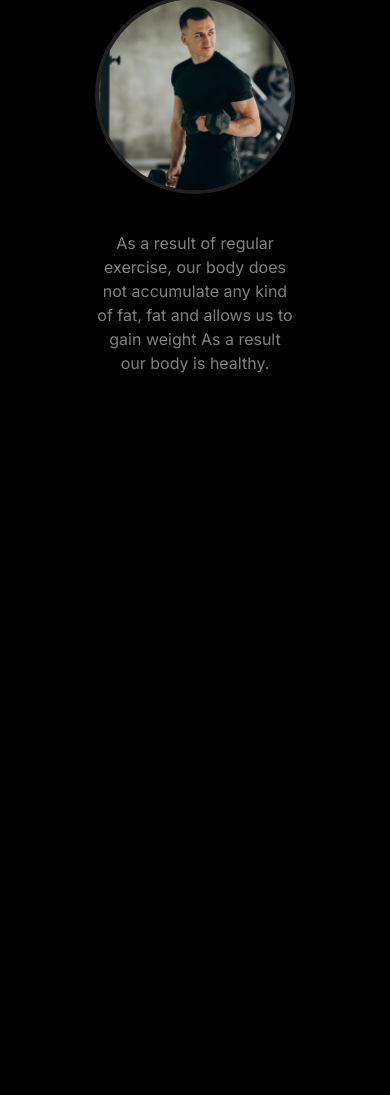
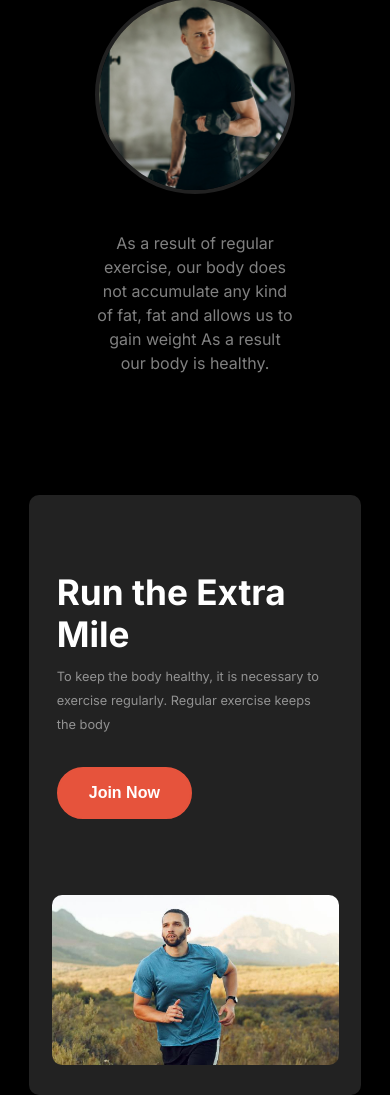
Before and after one commit to abarman079/fitness_site, a plain HTML site: page index.html in a window 390 px wide. Shown: the part 2674-3769 px from the top of the page. Before the commit the page ends 3069 px from the top, so only its background shows below. Drawn offline with Linux system fonts and the light colour scheme; a web font is replaced by a local one.

Commit message:
created extra mile part

```diff
--- a/Style/responsive.css
+++ b/Style/responsive.css
@@ -184,5 +184,49 @@
         font-size: 1.8rem;
         color: white;
     }
+    .extra_mile_box {
+        width: 85%;
+        height: 600px;
+        flex-direction: column;
+        gap: 30px;
+        align-items: center;
+    }
 
+    .extra_mile_img {
+        display: inline-grid;
+        overflow: hidden;
+        width: 287px;
+        height: 170px;
+        padding-top: 5%;
+        padding-bottom: 15%;
+        padding-left: 7%;
+        border-radius: 10px;
+        background-repeat: no-repeat;
+
+    }
+
+    .extra_mile_img img {
+        width: 100%;
+        transform: scale(3);
+        transform-origin: 200px 60px;
+    }
+
+    .mile_title {
+        font-size: 2.2rem;
+        color: white;
+
+    }
+
+    .mile_description {
+        font-size: .8rem;
+        color: white;
+        opacity: 50%;
+        margin-top: 10px;
+    }
+
+    .extra_mile_text {
+        width: 100%;
+        margin-left: -5px;
+
+    }
 }
--- a/Style/style.css
+++ b/Style/style.css
@@ -265,3 +265,51 @@ nav ul li a:hover {
     font-size: 1.2rem;
 }
 /* Habit part ends here */
+
+
+/* Extra Mile starts here */
+.extra_mile_box {
+    width: 80%;
+    height: 400px;
+    background-color: rgba(34, 34, 34, 1);
+    border-radius: 10px;
+    display: flex;
+    justify-content: space-between;
+    margin: 100px auto 0 auto;
+    padding: 30px;
+}
+
+.mile_title {
+    font-size: 3.5rem;
+    color: white;
+
+}
+
+.mile_description {
+    font-size: 1rem;
+    color: white;
+    opacity: 50%;
+    line-height: 1.5rem;
+    margin-top: 10px;
+}
+
+.extra_mile_img {
+    display: inline-grid;
+    overflow: hidden;
+    width: 400px;
+    height: auto;
+    border-radius: 10px;
+}
+
+.extra_mile_img img {
+    width: 100%;
+    transform: scale(3);
+    transform-origin: 280px 60px;
+}
+
+.extra_mile_text {
+    width: 40%;
+    margin: auto 0 auto 50px;
+
+}
+/* Extra mile ends here */
--- a/index.html
+++ b/index.html
@@ -5,7 +5,7 @@
 <head>
     <meta charset="UTF-8">
     <meta name="viewport" content="width=device-width, initial-scale=1.0">
-    <title>Assignment-2</title>
+    <title>Fitness</title>
     <link rel="stylesheet" href="https://cdnjs.cloudflare.com/ajax/libs/font-awesome/6.0.0-beta3/css/all.min.css">
     <link href="https://fonts.cdnfonts.com/css/miama" rel="stylesheet">
     <link rel="stylesheet" href="style/style.css">
@@ -107,7 +107,27 @@
                 </div>
             </div>
         </section>
+        <section>
+            <div class="extra_mile_box" id="extra_mile">
+                <div class="extra_mile_text">
+                    <h3 class="mile_title">
+                        Run the Extra
+                        <br>
+                        Mile
+                    </h3>
+                    <p class="mile_description">
+                        To keep the body healthy, it is necessary to exercise regularly. Regular exercise keeps the body
+                    </p>
 
+                    <button class="btn_primary">Join Now</button>
+                </div>
+                <div class="extra_mile_img">
+
+                    <img src="Style/images/run.jpg" alt="">
+
+                </div>
+            </div>
+        </section>
     </main>
 </body>
 
```
